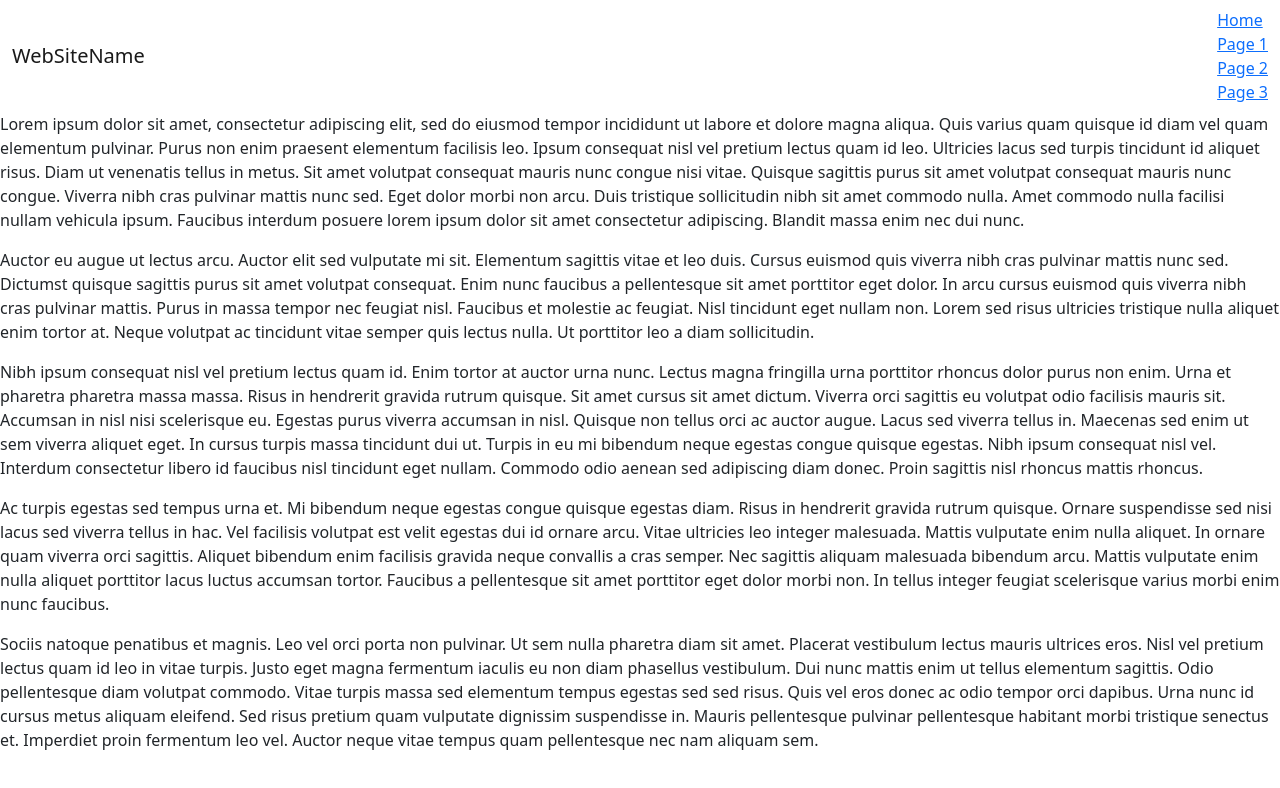
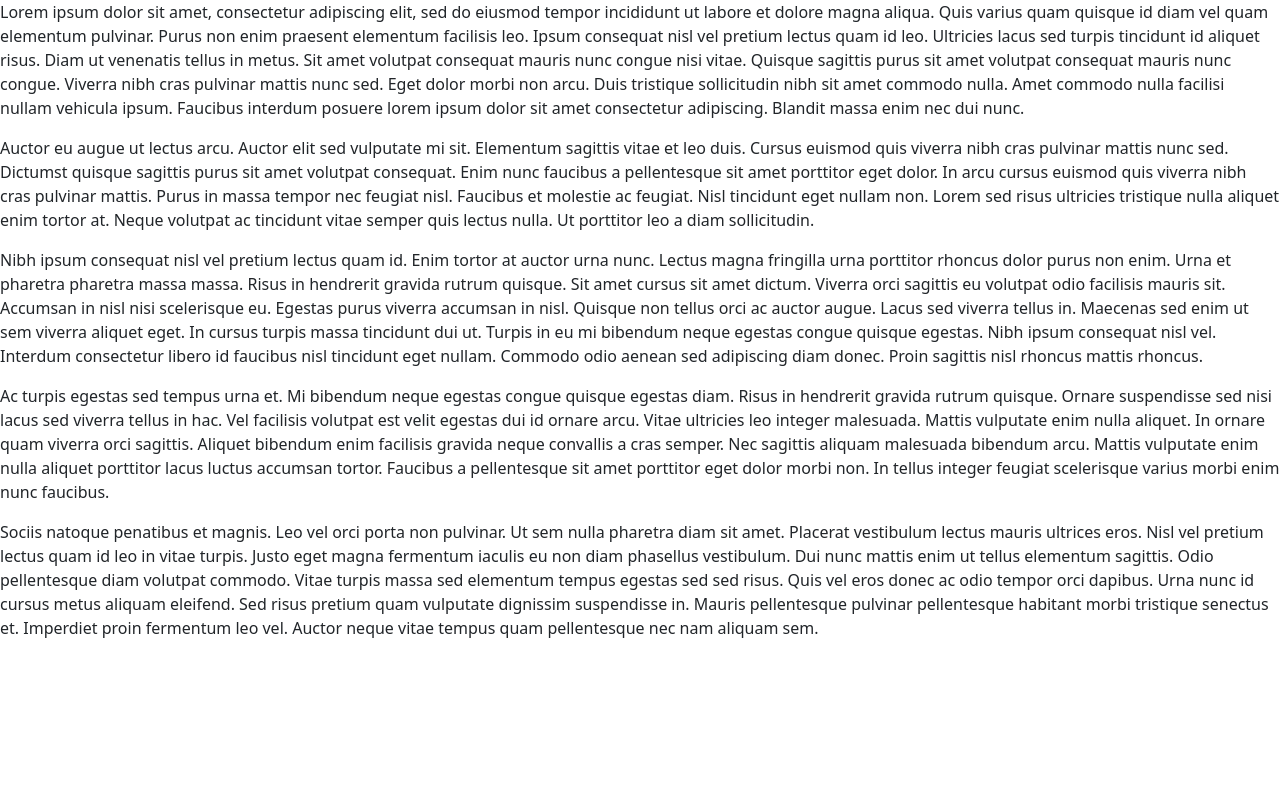
Before and after one commit to VaibhavGurap/FSDExp1, a plain HTML site: page index.html in a window 1280 px wide. Drawn offline with nearby package versions, Linux system fonts and the light colour scheme.

Commit message:
Removed navbar

```diff
--- a/index.html
+++ b/index.html
@@ -7,19 +7,6 @@
   		<script src="https://cdn.jsdelivr.net/npm/bootstrap@5.2.0-beta1/dist/js/bootstrap.bundle.min.js"></script>
 	</head>
 	<body>
-		<nav class="navbar navbar-default">
-		  <div class="container-fluid">
-			<div class="navbar-header">
-			  <a class="navbar-brand" href="#">WebSiteName</a>
-			</div>
-			<ul class="nav navbar-nav">
-			  <li class="active"><a href="#">Home</a></li>
-			  <li><a href="#">Page 1</a></li>
-			  <li><a href="#">Page 2</a></li>
-			  <li><a href="#">Page 3</a></li>
-			</ul>
-		  </div>
-		</nav>
 		<p>Lorem ipsum dolor sit amet, consectetur adipiscing elit, sed do eiusmod tempor incididunt ut labore et dolore magna aliqua. Quis varius quam quisque id diam vel quam elementum pulvinar. Purus non enim praesent elementum facilisis leo. Ipsum consequat nisl vel pretium lectus quam id leo. Ultricies lacus sed turpis tincidunt id aliquet risus. Diam ut venenatis tellus in metus. Sit amet volutpat consequat mauris nunc congue nisi vitae. Quisque sagittis purus sit amet volutpat consequat mauris nunc congue. Viverra nibh cras pulvinar mattis nunc sed. Eget dolor morbi non arcu. Duis tristique sollicitudin nibh sit amet commodo nulla. Amet commodo nulla facilisi nullam vehicula ipsum. Faucibus interdum posuere lorem ipsum dolor sit amet consectetur adipiscing. Blandit massa enim nec dui nunc.</p>
 
 		<p>Auctor eu augue ut lectus arcu. Auctor elit sed vulputate mi sit. Elementum sagittis vitae et leo duis. Cursus euismod quis viverra nibh cras pulvinar mattis nunc sed. Dictumst quisque sagittis purus sit amet volutpat consequat. Enim nunc faucibus a pellentesque sit amet porttitor eget dolor. In arcu cursus euismod quis viverra nibh cras pulvinar mattis. Purus in massa tempor nec feugiat nisl. Faucibus et molestie ac feugiat. Nisl tincidunt eget nullam non. Lorem sed risus ultricies tristique nulla aliquet enim tortor at. Neque volutpat ac tincidunt vitae semper quis lectus nulla. Ut porttitor leo a diam sollicitudin.</p>
```
